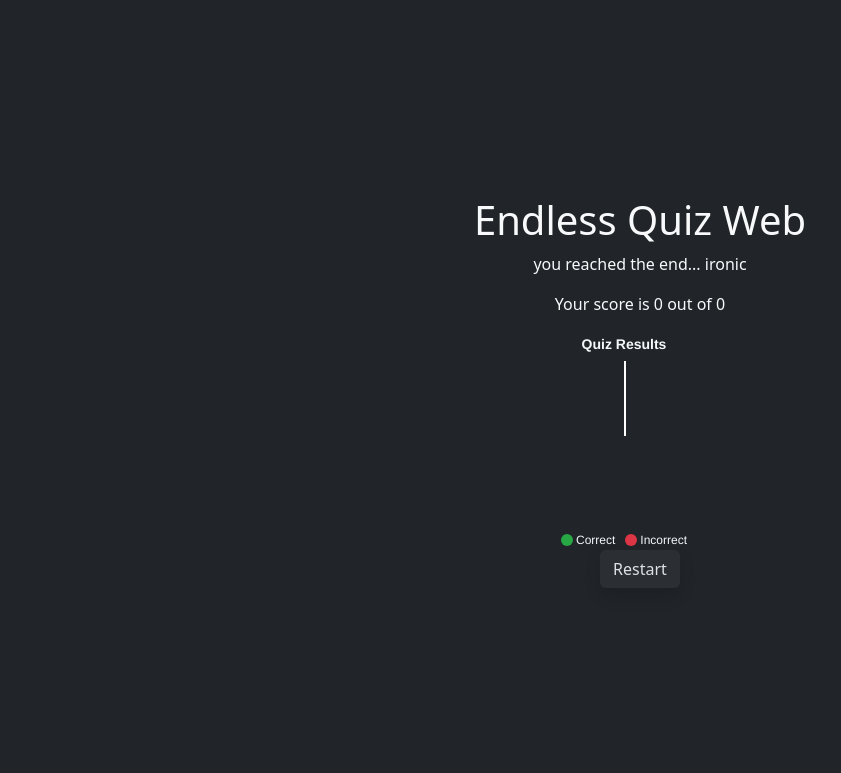
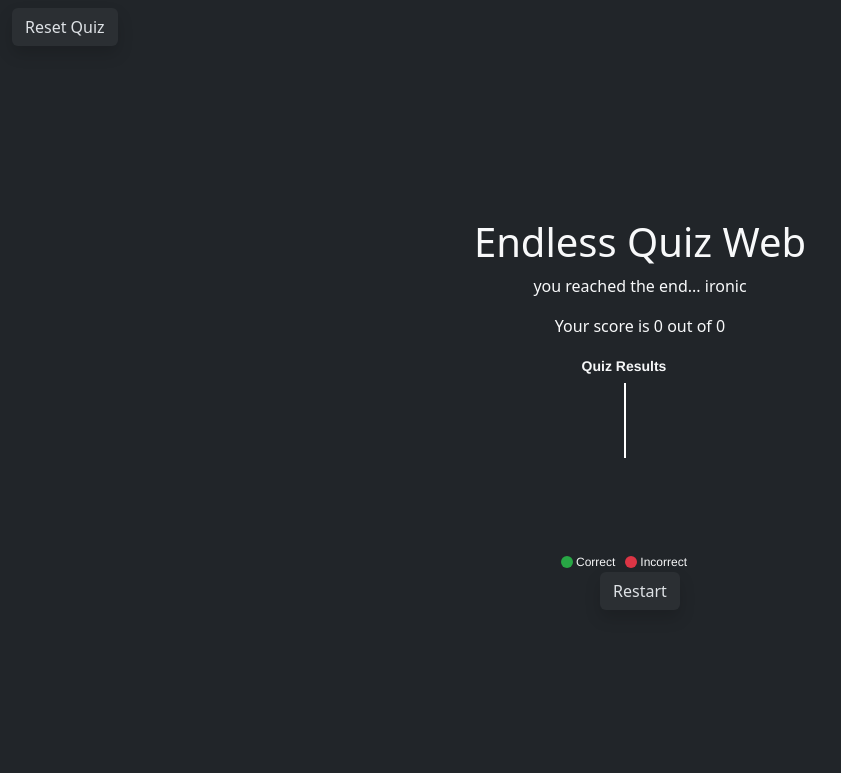
Before and after one commit to Guillermode20/quiz-app, a Django app: page / in a window 1280 px wide. Shown: the top 773 px of the page, without its empty margins (0-841 px from the left). Run offline with Django 5.2, Linux system fonts and the light colour scheme; data comes from the database, SQL or seed files in the repository; data that the repository does not hold is empty; some libraries are stand-ins or nearby versions.

Commit message:
Added reset quiz to the home page.

```diff
--- a/quizproject/quizapp/templates/base.html
+++ b/quizproject/quizapp/templates/base.html
@@ -10,10 +10,19 @@
 </head>
 <body>
     <header>
-        <!-- Add your header content here -->
+        <div>
+            <nav class="navbar navbar-dark bg-dark w-100">
+                <div class="container-fluid">
+                      <form method="post" action="{% url 'restart' %}">
+                        {% csrf_token %}
+                        <button type="submit" name="restart" value="true" class="btn mid-dark rounded shadow">Reset Quiz</button>
+                      </form>
+                </div>
+            </nav>
+        </div>
     </header>
-    <div class="container rounded-4 my-5 py-4">
-        <div class="d-flex justify-content-center align-items-center" style="min-height: 80vh;">
+    <div class="container rounded-4">
+        <div class="d-flex justify-content-center align-items-center" style="min-height: 90vh;">
           <div class="text-center">
             {% block content %}{% endblock %}
           </div>
--- a/quizproject/quizapp/views.py
+++ b/quizproject/quizapp/views.py
@@ -46,18 +46,6 @@ def loadQuestions(request):
 
 # View to check the user's answer
 def checkAnswer(request):
-    """
-    Handles the POST request to check the answer for the current question.
-    This function retrieves the selected answer from the POST request, compares it
-    with the correct answer for the current question, updates the score if the answer
-    is correct, marks the question as completed, and then redirects to the home page.
-    If the current question is not found in the session or the database, it redirects
-    to the home page or renders the end page.
-    Args:
-        request (HttpRequest): The HTTP request object containing POST data and session information.
-    Returns:
-        HttpResponse: A redirect to the home page or the end page based on the outcome.
-    """
     if request.method == 'POST':
         selected_option_key = request.POST.get('option').strip().lower()
 
```
